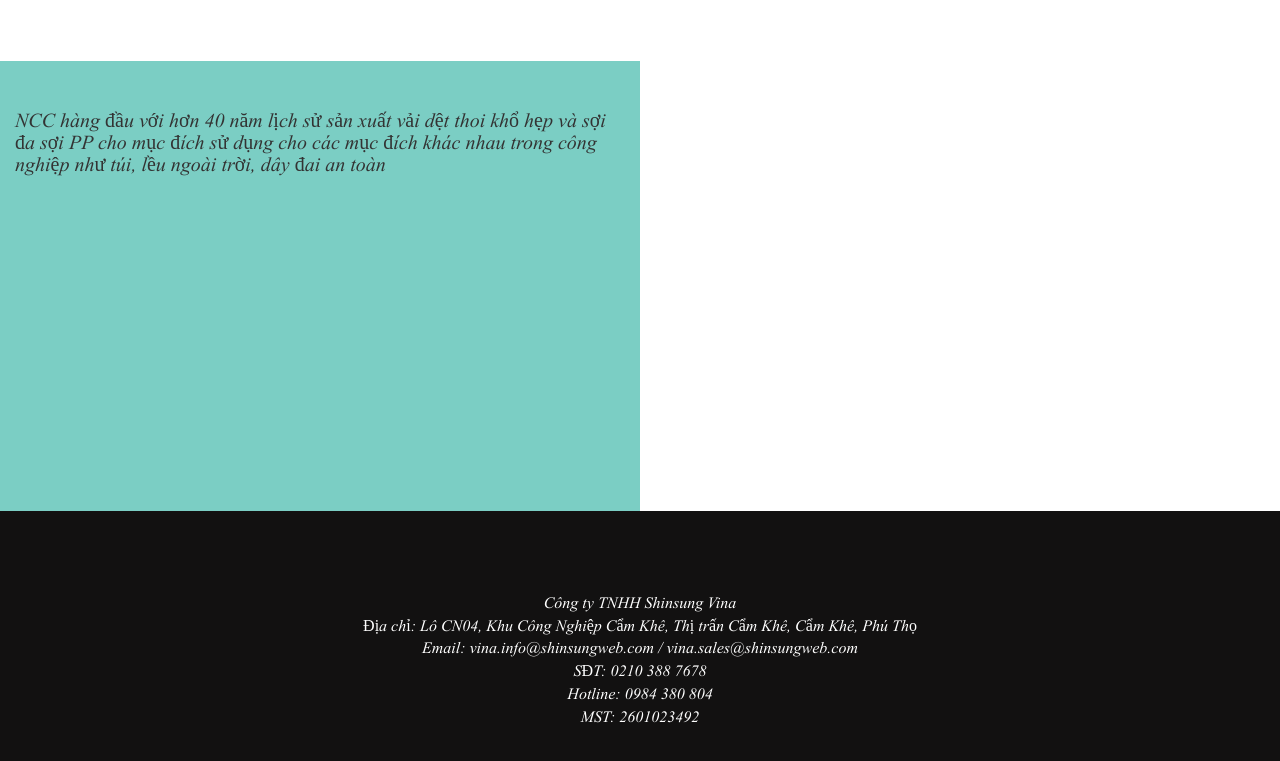
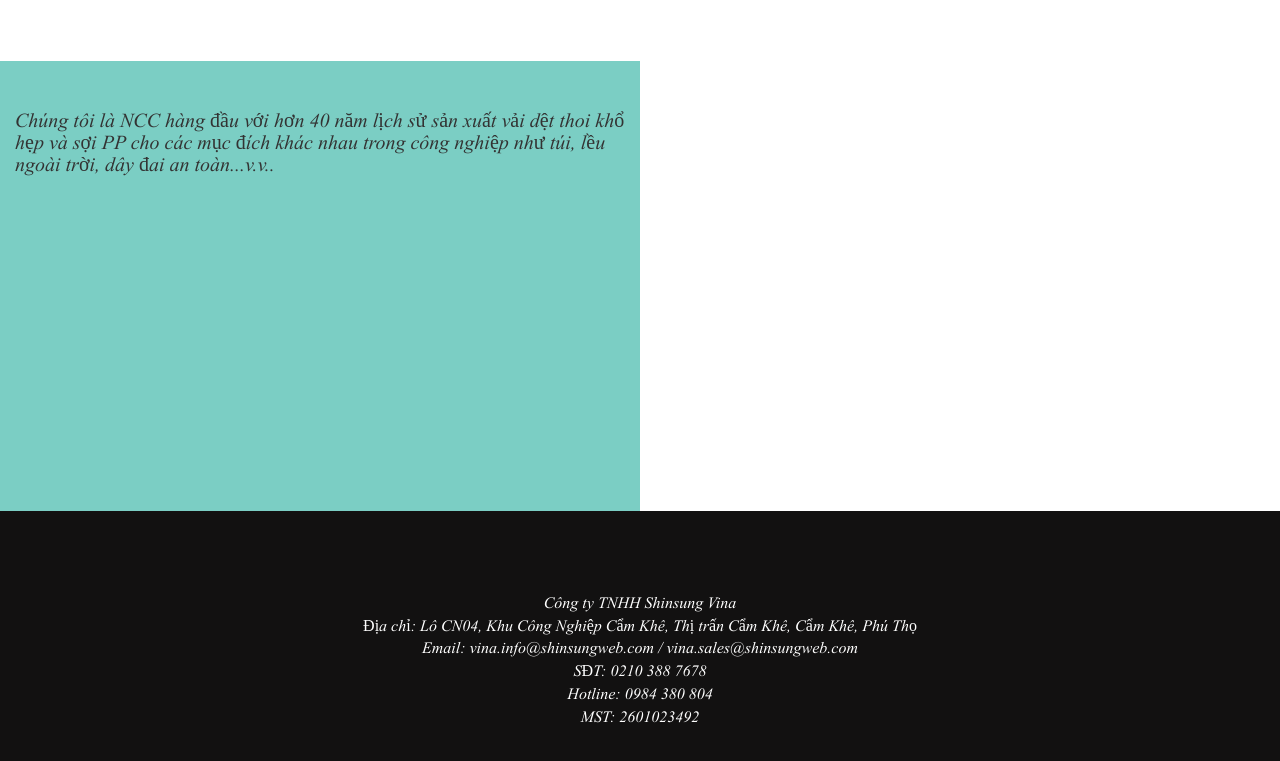
Before and after one commit to NgocAinnn/shinsung, a plain HTML site: page index.html in a window 1280 px wide. Shown: the part 815-1576 px from the top of the page. Drawn offline with nearby package versions, Linux system fonts and the light colour scheme; a web font is replaced by a local one.

Commit message:
Update index.html
Chỉnh lại text thông tin chỗ NCC

```diff
--- a/index.html
+++ b/index.html
@@ -110,7 +110,7 @@ Smartphone Compatible web template, free webdesigns for Nokia, Samsung, LG, Sony
 	<div class="welcome-main">
 		<div class="col-md-6 welcome-left">
 			 <div class="copyright">
-				<h4>NCC hàng đầu với hơn 40 năm lịch sử sản xuất vải dệt thoi khổ hẹp và sợi đa sợi PP cho mục đích sử dụng cho các mục đích khác nhau trong công nghiệp như túi, lều ngoài trời, dây đai an toàn</a></h4>
+	<h4> Chúng tôi là NCC hàng đầu với hơn 40 năm lịch sử sản xuất vải dệt thoi khổ hẹp và sợi PP cho các mục đích khác nhau trong công nghiệp như túi, lều ngoài trời, dây đai an toàn...v.v..</a></h4>
 		</div>
 		</div>
 		<div class="col-md-6 welcome-right">
```
